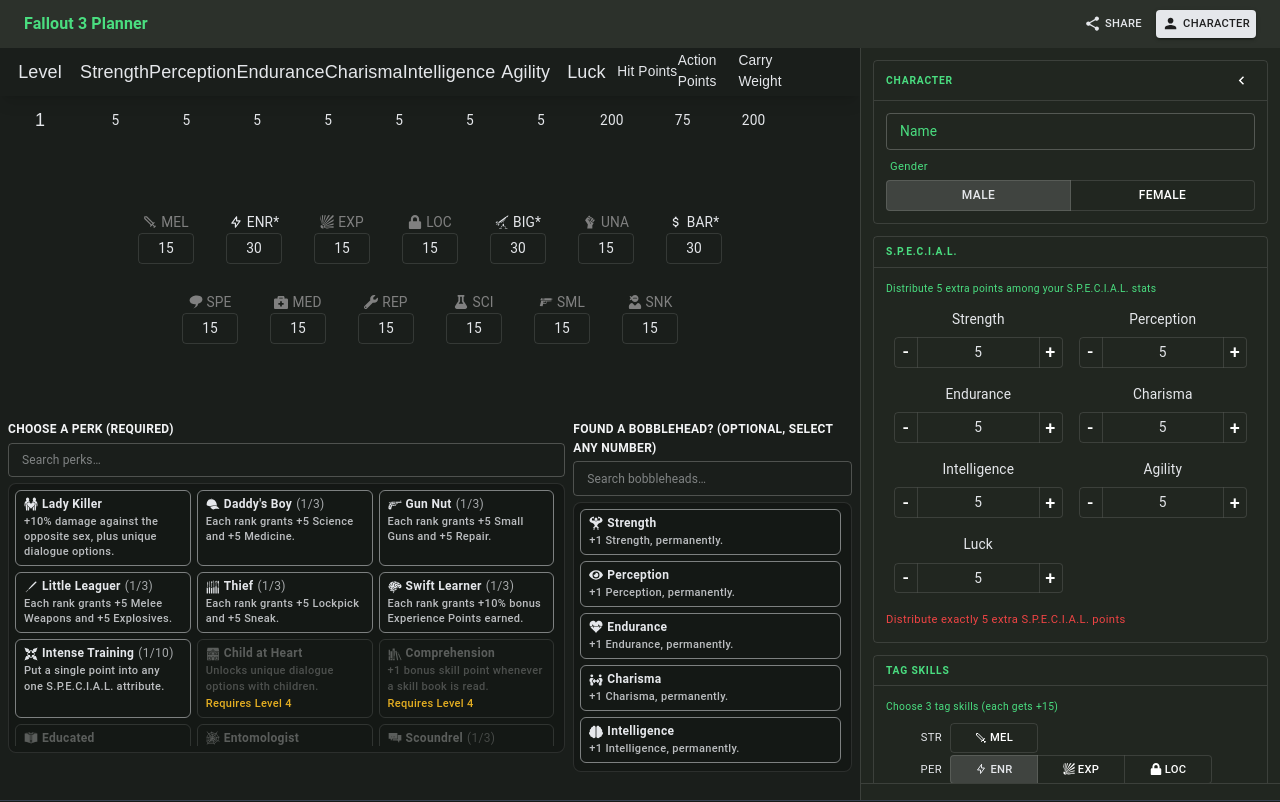
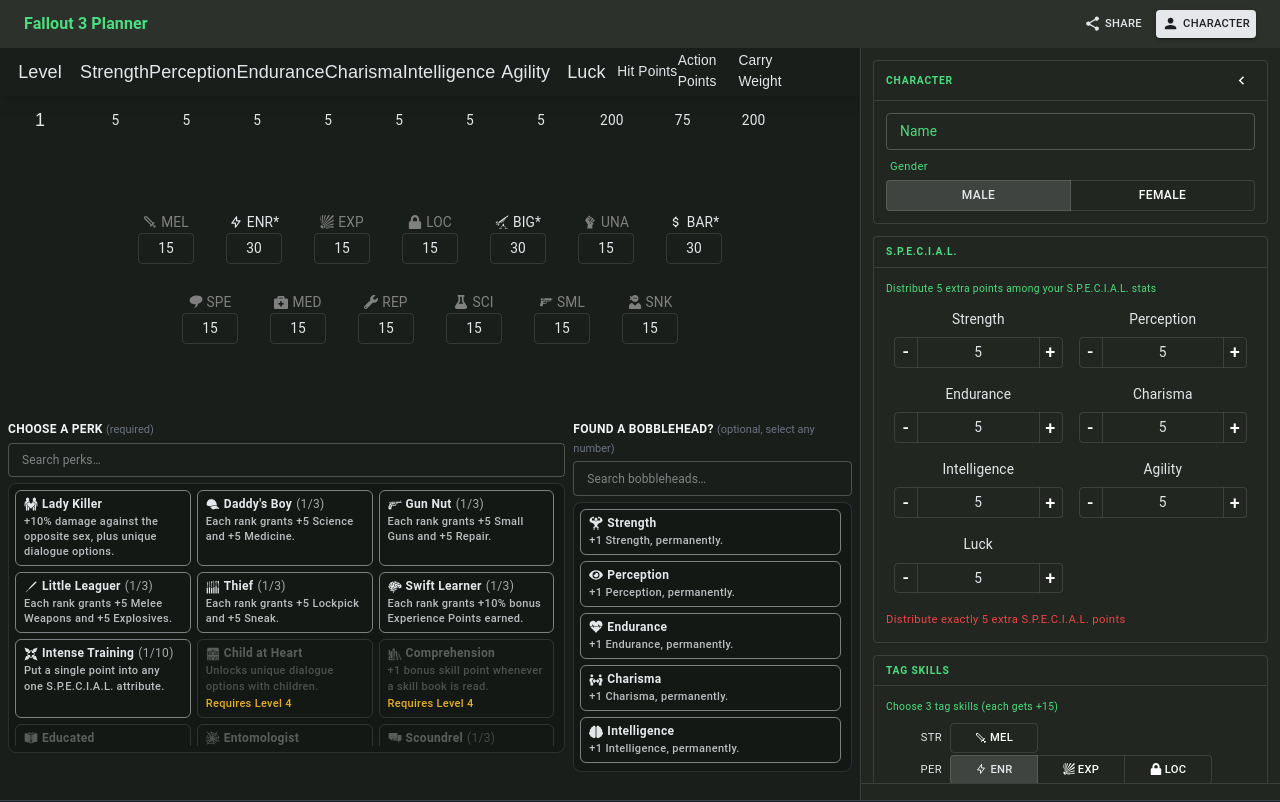
Before and after one commit to ScottMcDermid/fallout-3-planner, a Next.js app: page / in a window 1280 px wide. Shown: the top 802 px of the page. Built offline with nearby package versions, Linux system fonts and the light colour scheme.

Commit message:
De-emphasize required/optional hints in perk and bobblehead labels

```diff
--- a/src/components/ModifyLevelRow.tsx
+++ b/src/components/ModifyLevelRow.tsx
@@ -250,7 +250,7 @@
       <div className="col-span-full flex w-full flex-wrap gap-2 px-2 py-2">
         <div className="min-w-[16rem] flex-[2]">
           <Typography variant="subtitle2" className="block pb-1 font-bold tracking-wide text-gray-100 uppercase">
-            Choose a perk (required)
+            Choose a perk <span className="text-[11px] font-normal tracking-normal text-gray-500 normal-case">(required)</span>
           </Typography>
           <TextField
             value={perkSearch}
@@ -366,7 +366,10 @@
 
         <div className="min-w-[16rem] flex-1">
           <Typography variant="subtitle2" className="block pb-1 font-bold tracking-wide text-gray-100 uppercase">
-            Found a bobblehead? (optional, select any number)
+            Found a bobblehead?{' '}
+            <span className="text-[11px] font-normal tracking-normal text-gray-500 normal-case">
+              (optional, select any number)
+            </span>
           </Typography>
           <TextField
             value={bobbleheadSearch}
```
